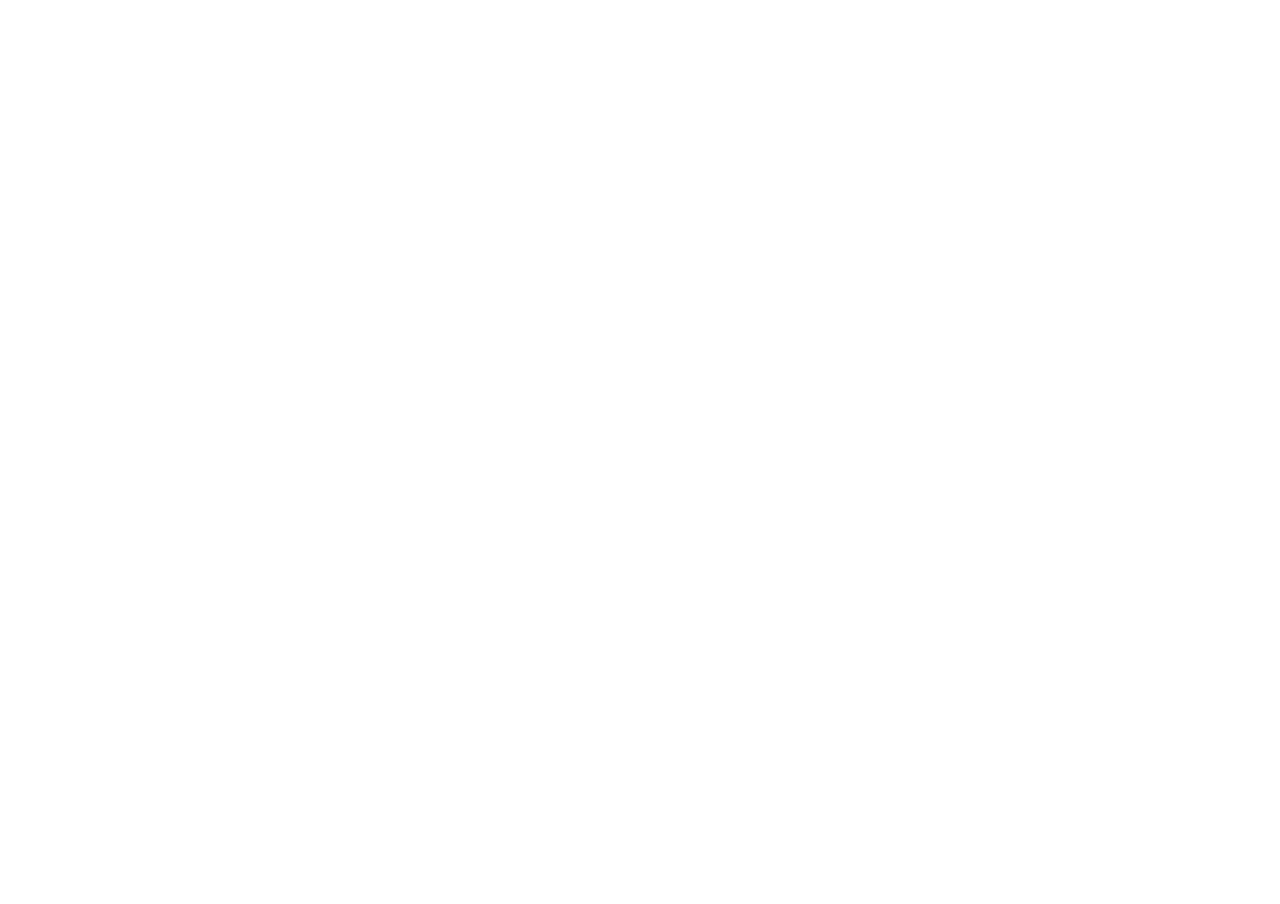
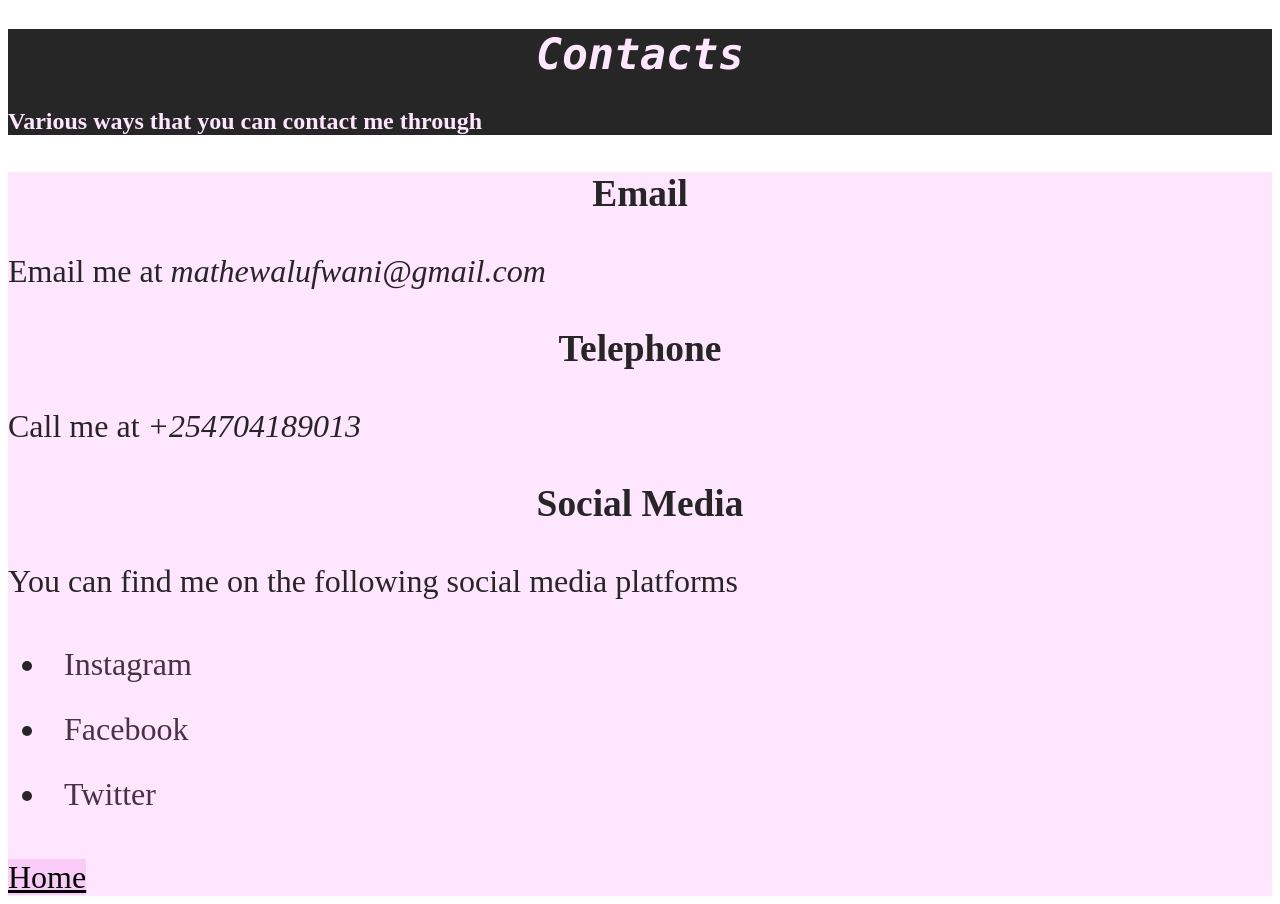
Before and after one commit to Mathewsalufwani/portfolio, a plain HTML site: page contacts.html in a window 1280 px wide. Before the commit the page ends 800 px from the top, so only its background shows below. Drawn offline with Linux system fonts and the light colour scheme.

Commit message:
add contact information into contacts.html page

```diff
--- a/contacts.html
+++ b/contacts.html
@@ -8,5 +8,32 @@
 
     <body>
 
+        <div class="blackbg">
+            <h1 class="name">Contacts</h1>
+
+            <p class="describe"><strong>Various ways that you can contact me through</strong></p>
+        </div>
+
+        <div class="whitebg">
+            <h3 class="edu">Email</h3>
+
+            <p>Email me at <em>mathewalufwani@gmail.com</em></p>
+
+            <h3 class="edu">Telephone</h3>
+
+            <p>Call me at <em>+254704189013</em></p>
+
+            <h3 class="edu">Social Media</h3>
+
+            <p>You can find me on the following social media platforms</p>
+
+            <ul>
+                <li><a href="https://www.instagram.com/" class="link">Instagram</a></li>
+                <li><a href="https://www.facebook.com/" class="link">Facebook</a></li>
+                <li><a href="https://www.twitter.com/" class="link">Twitter</a></li>
+            </ul>
+
+            <a href="index.html" class="home">Home</a>
+        </div>
     </body>
 </html>
--- a/css/styles.css
+++ b/css/styles.css
@@ -30,11 +30,11 @@ img {
 }
 
 .list {
-    float: left;
+    float: right;
     text-align: center;
   }
 
-  li a {
+li a {
     display: inline-block;
     color: white;
     text-align: center;
@@ -42,7 +42,7 @@ img {
     text-decoration: none;
   }
 
-  .footlist {
+.footlist {
     list-style-type: none;
     margin: 0;
     padding: 0;
@@ -50,11 +50,20 @@ img {
     background-color: #333;
   }
 
-  .footer {
+.footer {
     font-size: 1.8em;
   }
 
-  li a:hover {
+li a:hover {
     background-color: #ffe6ff;
     color: black;
   }
+
+.home{
+    background-color: rgb(250, 202, 248);
+    color: black;
+}
+
+.link{
+    color: rgb(73, 51, 66);
+}
```
Also changed, not shown: about-me.html (+1 -0 lines).
